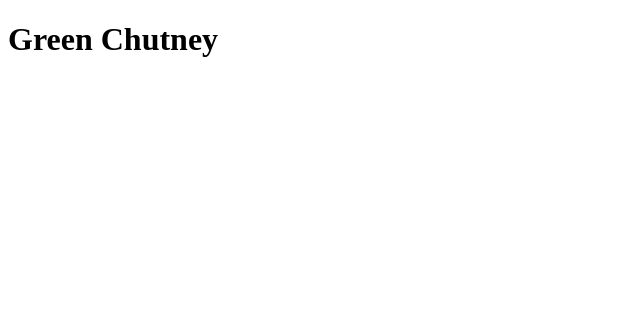
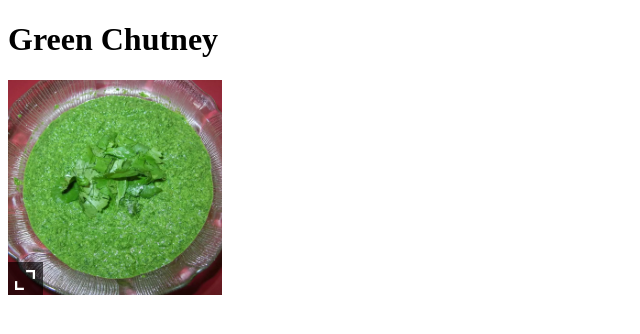
Before and after one commit to sararsaurus/odin-recipies, a plain HTML site: page recipes/chutney.html in a window 1280 px wide. Shown: the whole page, without its empty margins (0-640 px from the left). Drawn offline with Linux system fonts and the light colour scheme.

Commit message:
Add chutney image

```diff
--- a/recipes/chutney.html
+++ b/recipes/chutney.html
@@ -8,5 +8,6 @@
 </head>
 <body>
     <h1>Green Chutney</h1>
+    <img src="/img/chutney.png" alt="chutney">
 </body>
 </html>
```
